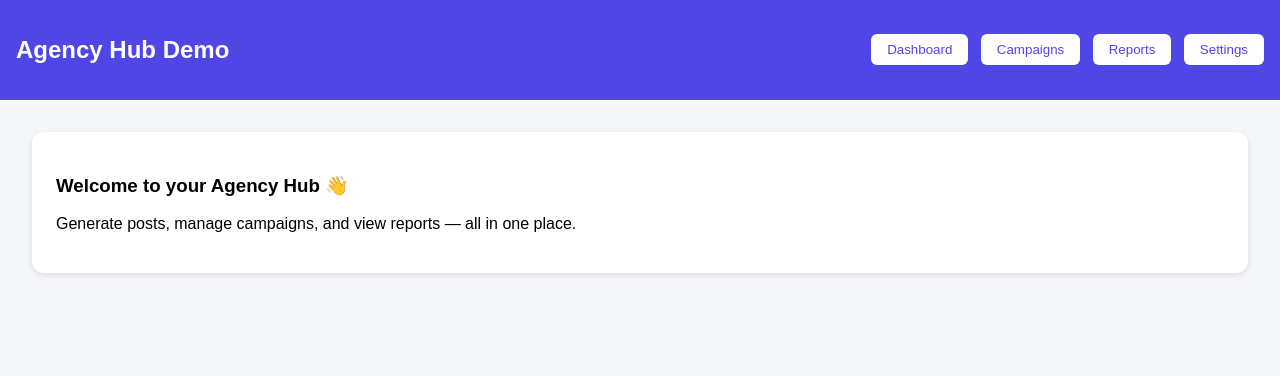
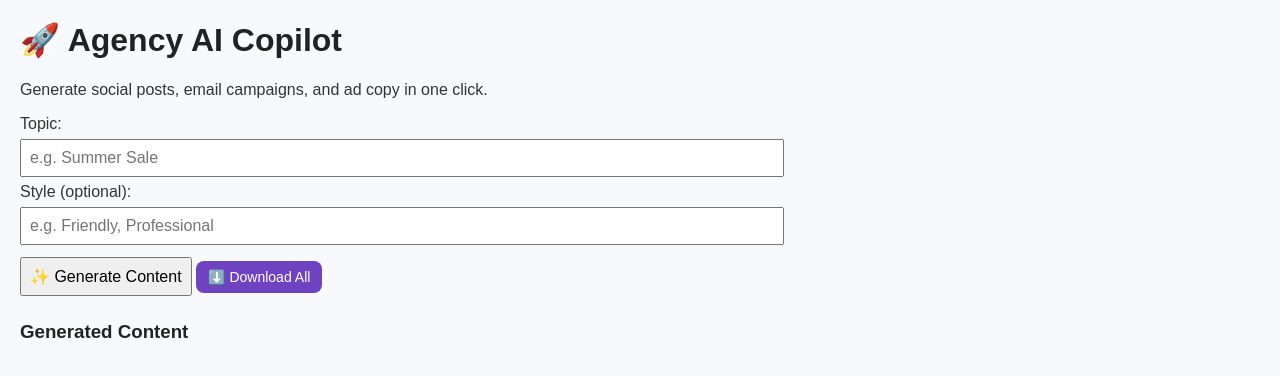
Before and after one commit to yanho9/agency-hub-demo, a plain HTML site: page index.html in a window 1280 px wide. Drawn offline with nearby package versions, Linux system fonts and the light colour scheme.

Commit message:
Update index.html

```diff
--- a/index.html
+++ b/index.html
@@ -1,146 +1,174 @@
 <!DOCTYPE html>
 <html lang="en">
 <head>
-  <meta charset="UTF-8" />
-  <meta name="viewport" content="width=device-width, initial-scale=1.0"/>
-  <title>Agency Hub Demo</title>
+  <meta charset="UTF-8">
+  <title>Agency AI Copilot</title>
   <style>
-    body { font-family: Arial, sans-serif; margin: 0; background:#f5f6fa; }
-    header { background:#4f46e5; color:white; padding:1rem; display:flex; justify-content:space-between; align-items:center; }
-    nav button { margin-left:0.5rem; background:white; color:#4f46e5; border:none; padding:0.5rem 1rem; border-radius:6px; cursor:pointer; }
-    .section { display:none; padding:2rem; }
-    .active { display:block; }
-    .card { background:white; padding:1.5rem; margin-bottom:1rem; border-radius:12px; box-shadow:0 2px 6px rgba(0,0,0,0.1); }
-    textarea { width:100%; min-height:160px; margin-top:1rem; }
-    .form-control { margin-bottom:1rem; }
-    button { cursor:pointer; }
-    .campaign { border:1px solid #ddd; padding:1rem; margin-bottom:0.5rem; border-radius:8px; }
-    #chart { width:100%; height:300px; background:white; border-radius:12px; padding:1rem; }
+    body {
+      font-family: Arial, sans-serif;
+      margin: 20px;
+      background: #f7f9fc;
+      color: #333;
+    }
+    h1, h3 {
+      color: #222;
+    }
+    input, button {
+      font-size: 16px;
+      padding: 8px;
+      margin: 6px 0;
+    }
+    button {
+      cursor: pointer;
+    }
+    #outputGrid {
+      display: grid;
+      grid-template-columns: repeat(auto-fill, minmax(300px, 1fr));
+      gap: 16px;
+      margin-top: 20px;
+    }
+    .card {
+      border: 1px solid #ddd;
+      border-radius: 12px;
+      padding: 16px;
+      background: #fff;
+      box-shadow: 0 2px 6px rgba(0,0,0,0.08);
+    }
+    .card h4 {
+      margin-top: 0;
+    }
+    .card p {
+      white-space: pre-wrap;
+      margin-bottom: 12px;
+    }
+    .btn {
+      border: none;
+      padding: 8px 12px;
+      border-radius: 8px;
+      color: #fff;
+      font-size: 14px;
+      margin-right: 8px;
+    }
+    .btn-copy {
+      background: #0073e6;
+    }
+    .btn-canva {
+      background: #20c997;
+    }
+    .btn-download {
+      background: #6f42c1;
+      margin-top: 10px;
+    }
   </style>
 </head>
 <body>
-  <header>
-    <h2>Agency Hub Demo</h2>
-    <nav>
-      <button onclick="show('dashboard')">Dashboard</button>
-      <button onclick="show('campaigns')">Campaigns</button>
-      <button onclick="show('reports')">Reports</button>
-      <button onclick="show('settings')">Settings</button>
-    </nav>
-  </header>
+  <h1>🚀 Agency AI Copilot</h1>
+  <p>Generate social posts, email campaigns, and ad copy in one click.</p>
 
-  <main>
-    <!-- Dashboard -->
-    <section id="dashboard" class="section active">
-      <div class="card">
-        <h3>Welcome to your Agency Hub 👋</h3>
-        <p>Generate posts, manage campaigns, and view reports — all in one place.</p>
-      </div>
-    </section>
+  <!-- Copilot Input -->
+  <div>
+    <label>Topic:</label><br>
+    <input id="topicInput" type="text" placeholder="e.g. Summer Sale" style="width:60%;"><br>
+    <label>Style (optional):</label><br>
+    <input id="styleInput" type="text" placeholder="e.g. Friendly, Professional" style="width:60%;"><br>
+    <button onclick="generateAll()">✨ Generate Content</button>
+    <button class="btn btn-download" onclick="downloadAll()">⬇️ Download All</button>
+  </div>
 
-    <!-- Campaigns -->
-    <section id="campaigns" class="section">
-      <div class="card">
-        <h3>AI Copilot</h3>
-        <div class="form-control">
-          <label>Topic:</label>
-          <input type="text" id="topicInput" placeholder="Enter a topic"/>
-        </div>
-        <div class="form-control">
-          <label>Style:</label>
-          <input type="text" id="styleInput" placeholder="Enter a style (e.g. Friendly)"/>
-        </div>
-        <button id="generateButton">Generate</button>
-        <button id="copyButton">Copy All</button>
-        <button id="canvaButton">Open in Canva</button>
-        <textarea id="outputBox" placeholder="Generated content will appear here..."></textarea>
-      </div>
+  <!-- Output -->
+  <div id="outputArea">
+    <h3>Generated Content</h3>
+    <div id="outputGrid"></div>
+  </div>
 
-      <div class="card">
-        <h3>Campaigns</h3>
-        <div id="campaignsList"></div>
-      </div>
-    </section>
+  <script>
+    // UPDATE this with your real Vercel backend URL:
+    const API_URL = 'https://your-vercel-app.vercel.app/api/generate';
 
-    <!-- Reports -->
-    <section id="reports" class="section">
-      <div class="card">
-        <h3>Engagement Reports</h3>
-        <canvas id="chart"></canvas>
-      </div>
-    </section>
-
-    <!-- Settings -->
-    <section id="settings" class="section">
-      <div class="card">
-        <h3>Settings</h3>
-        <p>Brand preferences and integrations (demo).</p>
-      </div>
-    </section>
-  </main>
-
-  <script src="https://cdn.jsdelivr.net/npm/chart.js"></script>
-  <script>
-    // Navigation
-    function show(section) {
-      document.querySelectorAll('.section').forEach(s => s.classList.remove('active'));
-      document.getElementById(section).classList.add('active');
+    // Copy helper
+    function copyText(text) {
+      navigator.clipboard.writeText(text).then(() => {
+        alert('Copied to clipboard!');
+      });
     }
 
-    // Generate ALL content types at once
-    document.getElementById('generateButton').onclick = () => {
-      const topic = document.getElementById('topicInput').value || "your product";
-      const style = document.getElementById('styleInput').value || "friendly";
+    // Canva helper
+    function sendToCanva(text) {
+      const url = `https://www.canva.com/create/text?text=${encodeURIComponent(text)}`;
+      window.open(url, '_blank');
+    }
 
-      const social = `💬 Social Post (${style}): Ready to shine? "${topic}" is here to make your day better! #${topic.replace(/\s+/g,'')}`;
-      const email = `📧 Email (${style}): Subject: "${topic}" — Unlock exclusive benefits today!`;
-      const ad = `📢 Ad Copy (${style}): "${topic}" — Don’t miss out. Limited offer, act now!`;
+    // Download All helper
+    function downloadAll() {
+      const cards = document.querySelectorAll('#outputGrid .card p');
+      if (!cards.length) {
+        alert('No content to download yet.');
+        return;
+      }
+      let content = '';
+      cards.forEach((p, i) => {
+        const heading = p.parentElement.querySelector('h4').innerText;
+        content += `${heading}\n${p.innerText}\n\n`;
+      });
 
-      const output = `${social}\n\n${email}\n\n${ad}`;
-      document.getElementById('outputBox').value = output;
-    };
+      const blob = new Blob([content], { type: 'text/plain' });
+      const url = URL.createObjectURL(blob);
+      const a = document.createElement('a');
+      a.href = url;
+      a.download = 'generated-content.txt';
+      a.click();
+      URL.revokeObjectURL(url);
+    }
 
-    // Copy all
-    document.getElementById('copyButton').onclick = () => {
-      navigator.clipboard.writeText(document.getElementById('outputBox').value);
-      alert("All content copied!");
-    };
+    // Main generator
+    async function generateAll() {
+      const topic = document.getElementById('topicInput').value || 'your product';
+      const style = document.getElementById('styleInput').value || 'friendly';
+      const grid = document.getElementById('outputGrid');
+      grid.innerHTML = '<p>Generating multiple variations...</p>';
 
-    // Canva Docs link
-    document.getElementById('canvaButton').onclick = () => {
-      const content = encodeURIComponent(document.getElementById('outputBox').value);
-      const url = `https://www.canva.com/docx/?text=${content}`;
-      window.open(url, '_blank');
-    };
+      try {
+        const r = await fetch(API_URL, {
+          method: 'POST',
+          headers: { 'Content-Type': 'application/json' },
+          body: JSON.stringify({ topic, style })
+        });
+        const json = await r.json();
 
-    // Dummy campaigns
-    const campaigns = [
-      { type: "Social Post", content: "🌟 Big Sale this weekend!", status: "pending" },
-      { type: "Email Campaign", content: "Subject: Weekend Sale!", status: "approved" }
-    ];
-    const list = document.getElementById('campaignsList');
-    campaigns.forEach(c => {
-      const div = document.createElement('div');
-      div.className = "campaign";
-      div.innerHTML = `<strong>${c.type}</strong><p>${c.content}</p><p>Status: ${c.status}</p>`;
-      list.appendChild(div);
-    });
+        if (!r.ok) {
+          grid.innerHTML = `<p style="color:red;">Error: ${json.error || r.statusText}</p>`;
+          return;
+        }
 
-    // Reports chart
-    const ctx = document.getElementById('chart');
-    new Chart(ctx, {
-      type: 'line',
-      data: {
-        labels: ["Jan","Feb","Mar","Apr","May","Jun"],
-        datasets: [{
-          label: 'Engagement %',
-          data: [3.2,4.1,3.8,4.5,5.0,4.7],
-          fill:false,
-          borderColor:'#4f46e5',
-          tension:0.1
-        }]
+        if (json.parsed) {
+          const { social_posts = [], email_copies = [], ad_copies = [] } = json.parsed;
+          grid.innerHTML = '';
+
+          function renderCards(items, label) {
+            items.forEach((p, i) => {
+              const card = document.createElement('div');
+              card.className = 'card';
+              card.innerHTML = `
+                <h4>${label} #${i+1}</h4>
+                <p>${p}</p>
+                <button class="btn btn-copy" onclick="copyText(\`${p.replace(/`/g,'\\`')}\`)">Copy</button>
+                <button class="btn btn-canva" onclick="sendToCanva(\`${p.replace(/`/g,'\\`')}\`)">Send to Canva</button>
+              `;
+              grid.appendChild(card);
+            });
+          }
+
+          renderCards(social_posts, '💬 Social Post');
+          renderCards(email_copies, '📧 Email');
+          renderCards(ad_copies, '📢 Ad Copy');
+        } else {
+          grid.innerHTML = `<p>No output received.</p>`;
+        }
+      } catch (err) {
+        console.error(err);
+        grid.innerHTML = `<p style="color:red;">Request failed: ${err.message}</p>`;
       }
-    });
+    }
   </script>
 </body>
 </html>
```
